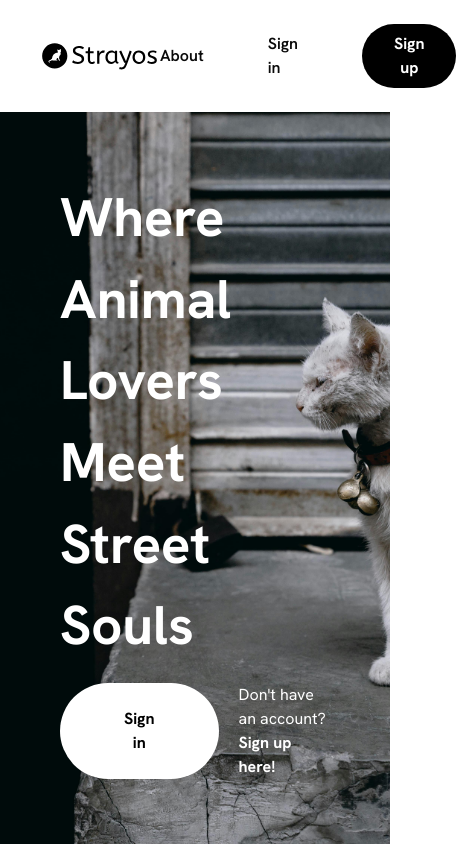
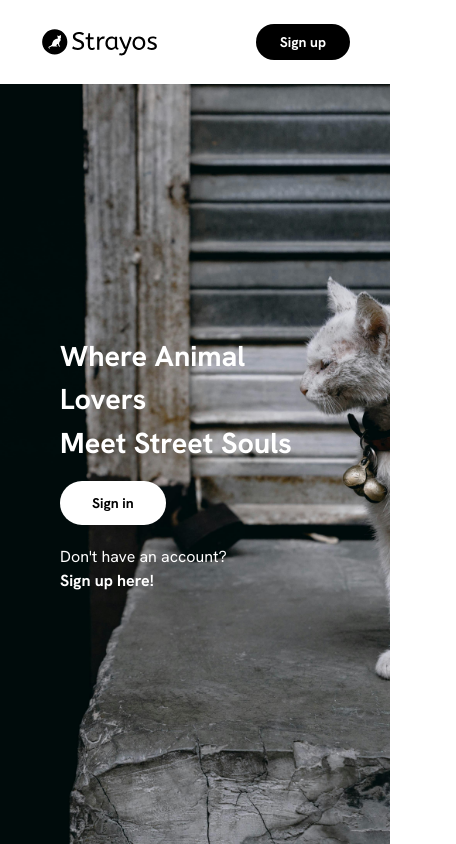
Before and after one commit to Tharshen2124/Strayos-Frontend, a Next.js app: page / in a window 390 px wide. Shown: the whole page, 456 px wide, since content can reach past the window. Built offline with nearby package versions, Linux system fonts and the light colour scheme; no server answers.

Commit message:
fix: main page is now responsive:

```diff
--- a/src/pages/index.tsx
+++ b/src/pages/index.tsx
@@ -51,10 +51,9 @@ export default function Landing() {
                 alt="logo cat"
            />
         }
-        <div className="flex items-center gap-x-16 font-semibold">
-            <Link href="#" className="dark:text-white">About</Link>
-            <div onClick={() => handleLogin()} className="dark:text-white">Sign in</div>
-            <button className="rounded-[100px] py-2 px-8 font-bold bg-black text-white dark:bg-white dark:text-black" onClick={() => router.push("/signup")}>Sign up</button>
+        <div className="flex items-center md:gap-x-16 gap-x-8 font-semibold">
+            <div onClick={() => handleLogin()} className="dark:text-white md:text-md text-sm md:block hidden">Sign in</div>
+            <button className="rounded-[100px] py-2 md:px-8 px-6 font-bold bg-black text-white dark:bg-white dark:text-black md:text-md text-sm" onClick={() => router.push("/signup")}>Sign up</button>
         </div>
     </nav>
     <div
@@ -67,11 +66,11 @@ export default function Landing() {
         className="flex-1 flex items-center" // Added flex and items-center
     >
         <div className="mx-[60px]"> {/* Added margin here instead */}
-            <h1 className="text-[3.4rem] font-bold text-white">Where Animal Lovers </h1>
-            <h1 className="text-[3.4rem] font-bold text-white">Meet Street Souls</h1>
-            <div className="flex mt-4">
-                <button className="rounded-[100px] py-3 px-16 font-bold bg-white text-black" onClick={() => handleLogin()}>Sign in</button>
-                <div className="ml-5">
+            <h1 className="md:text-[3.4rem] text-[1.8rem] sm:text-[2.2rem] font-bold text-white">Where Animal Lovers </h1>
+            <h1 className="md:text-[3.4rem] text-[1.8rem] sm:text-[2.2rem] font-bold text-white">Meet Street Souls</h1>
+            <div className="md:flex mt-4 block">
+                <button className="rounded-[100px] py-3 md:px-16 px-8 md:text-md text-sm font-bold bg-white text-black" onClick={() => handleLogin()}>Sign in</button>
+                <div className="md:ml-5 mt-5 md:mt-0">
                     <p className="text-white">Don&apos;t have an account?</p>
                     <Link href="/signup" className="text-white font-bold hover:underline">Sign up here!</Link>
                 </div>
```
